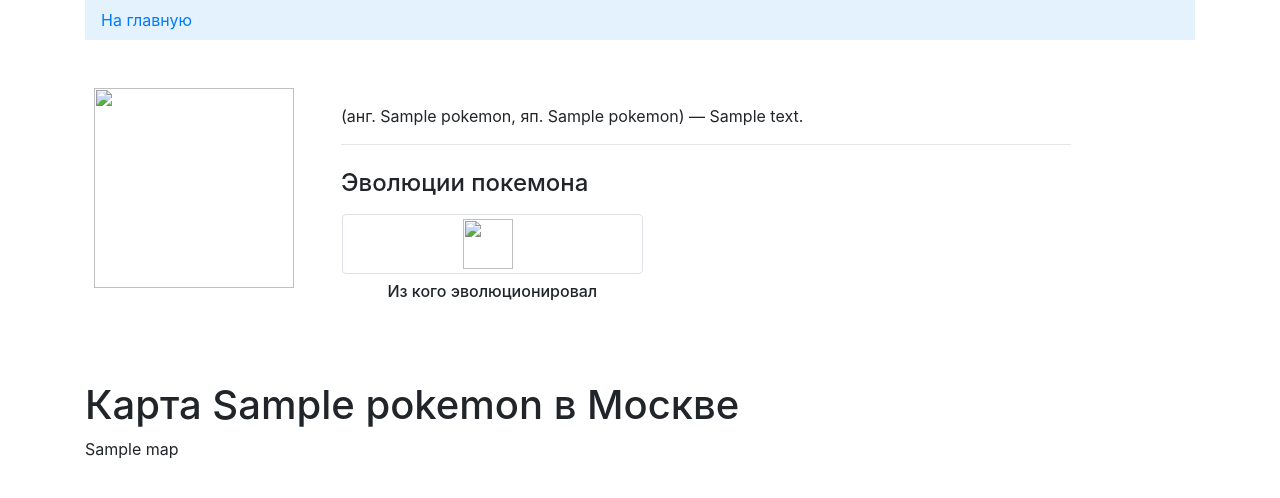
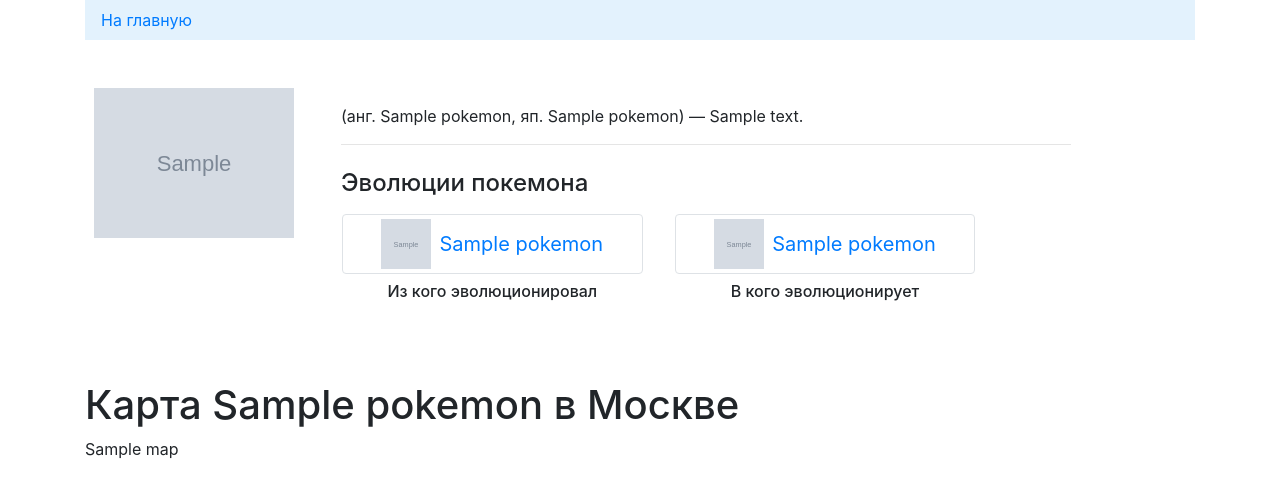
Before and after one commit to grigory-zhovtun/pokemon_map, a Django app: template pokemon_entities/templates/pokemon.html in a window 1280 px wide. Shown: the top 498 px of the page. Run offline with Django 3.2, Linux system fonts and the light colour scheme; tables that the repository leaves empty hold one stand-in row (values such as "Sample post"); the template is opened without the code that fills it: values that come from a table or form of the project are taken from there, most other values are stand-ins (such as "Sample title", 1, 10 or a date in 2020); grey boxes marked "Sample" are stand-in pictures; some libraries are stand-ins or nearby versions.

Commit message:
use a html template for view pokemon object 2

```diff
--- a/pokemon_entities/templates/pokemon.html
+++ b/pokemon_entities/templates/pokemon.html
@@ -18,42 +18,48 @@
     </ul>
     <div class="d-flex mt-5 row">
       <div class="pull-left mr-2 float-left ml-4">
-        <img src="{{pokemon.img_url}}" style="height:200px; width:200px">
+        {% if pokemon.image %}
+            <img src="{{ pokemon.image.url }}" alt="{{ pokemon.title }}" style="max-width: 200px; max-height: 200px;">
+        {% else %}
+            <img src="{{ DEFAULT_IMAGE_URL }}" alt="{{ pokemon.title }}" style="max-width: 200px; max-height: 200px;">
+        {% endif %}
       </div>
       <div class="m-2 ml-4 col-11 col-sm-8 col-lg-8 col-xl-8">
         <h1>{{pokemon.title_ru}}</h1>
         <p><b>{{pokemon.title_ru}}</b> (анг. {{pokemon.title_en}}, яп. {{pokemon.title_jp}}) — {{pokemon.description}}</p>
         <hr>
         <div class="mt-4">
-          {% if pokemon.next_evolution or pokemon.previous_evolution %}
+          {% if pokemon.next_evolutions.exists or pokemon.previous_evolution %}
             <h4 class="mb-0">Эволюции покемона</h4>
             <div class="row">
               {% if pokemon.previous_evolution %}
                 <div class="col-5 clearfix p-2 m-2">
                   <div class="img-thumbnail">
-                    <a href="{% url 'pokemon' pokemon.previous_evolution.pokemon_id %}">
+                    <a href="{% url 'pokemon' pokemon.previous_evolution.id %}">
                       <div class="d-flex justify-content-center">
-                        <img class="pull-left mr-2 float-left" src="{{pokemon.previous_evolution.img_url}}" style="height:50px; width:50px">
-                        <p class="align-middle m-0" style="line-height:50px; font-size: 20px;">{{pokemon.previous_evolution.title_ru}}</p>
+                        <img class="pull-left mr-2 float-left" src="{% if pokemon.previous_evolution.image %}{{ pokemon.previous_evolution.image.url }}{% else %}{{ DEFAULT_IMAGE_URL }}{% endif %}" style="height:50px; width:50px">
+                        <p class="align-middle m-0" style="line-height:50px; font-size: 20px;">{{ pokemon.previous_evolution.title }}</p>
                       </div>
                     </a>
                   </div>
                   <h6 class="d-flex justify-content-center m-2">Из кого эволюционировал</h6>
                 </div>
               {% endif %}
-              {% if pokemon.next_evolution %}
+              {% with pokemon.next_evolutions.first as next_evolution %}
+              {% if next_evolution %}
                 <div class="col-5 clearfix p-2 m-2">
                   <div class="img-thumbnail">
-                    <a href="{% url 'pokemon' pokemon.next_evolution.pokemon_id %}">
+                    <a href="{% url 'pokemon' next_evolution.id %}">
                       <div class="d-flex justify-content-center">
-                        <img class="pull-left mr-2 float-left" src="{{pokemon.next_evolution.img_url}}" style="height:50px; width:50px">
-                        <p class="align-middle m-0" style="line-height:50px; font-size: 20px;">{{pokemon.next_evolution.title_ru}}</p>
+                        <img class="pull-left mr-2 float-left" src="{% if next_evolution.image %}{{ next_evolution.image.url }}{% else %}{{ DEFAULT_IMAGE_URL }}{% endif %}" style="height:50px; width:50px">
+                        <p class="align-middle m-0" style="line-height:50px; font-size: 20px;">{{ next_evolution.title }}</p>
                       </div>
                     </a>
                   </div>
                   <h6 class="d-flex justify-content-center m-2">В кого эволюционирует</h6>
                 </div>
               {% endif %}
+              {% endwith %}
             </div>
           {% endif %}
         </div>
```
Also changed, not shown: pokemon_entities/views.py (+14 -37 lines).
